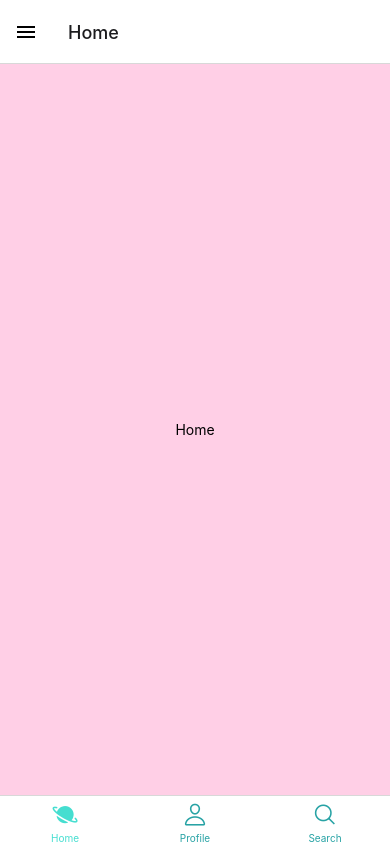
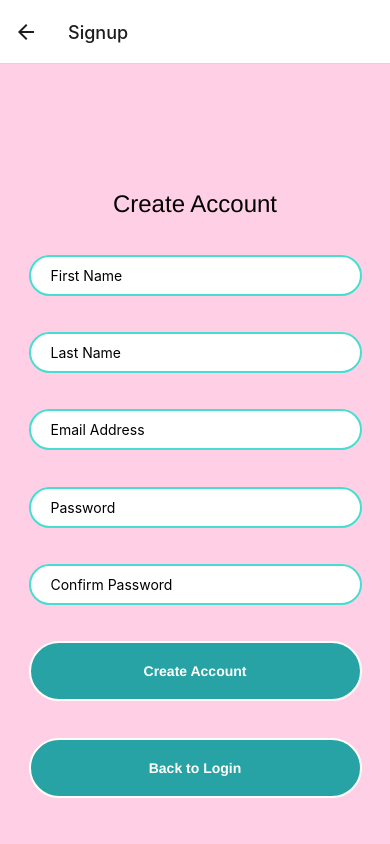
Before and after one commit to ImogenSibley/MobileAppDevAssignment, a React Native app: screen /Signup in a window 390 px wide. Before the commit this address had no page. Built offline with nearby package versions, Linux system fonts and the light colour scheme.

Commit message:
Fully Added Navigation

```diff
--- a/App.js
+++ b/App.js
@@ -8,7 +8,7 @@ import { Ionicons } from '@expo/vector-icons';
 import 'react-native-gesture-handler';
 
 import Login from './screens/Login';
-//import Signup from './screens/Signup';
+import Signup from './screens/Signup';
 import Home from './screens/Home';
 import Profile from './screens/Profile';
 import Search from './screens/Search';
@@ -23,24 +23,25 @@ const Drawer = createDrawerNavigator();
 const Tab = createBottomTabNavigator();
 const Stack = createStackNavigator();
 
-//function App(){
-//    return (
-//    <NavigationContainer>
-//      <Stack.Navigator>
-//        <Stack.Screen
-//          name="Login"
-//          component={Login}
-//          options={{ headerShown: false }}
-//        />
-//        <Stack.Screen name="Home" component={Home} />
-//      </Stack.Navigator>
-//    </NavigationContainer>
-//  );
-//}
+function App(){
+    return (
+    <NavigationContainer>
+      <Stack.Navigator>
+        <Stack.Screen
+          name="Login"
+          component={Login}
+          options={{ headerShown: false }}
+        />
+        <Stack.Screen name="Home" component={TabHome} />
+        <Stack.Screen name="Signup" component={Signup} />
+      </Stack.Navigator>
+    </NavigationContainer>
+  );
+}
 
-function HomeScreen() {
+function DrawerHome() {
     return (
-         <Drawer.Navigator initialRouteName="Home">
+         <Drawer.Navigator initialRouteName="Login">
              <Drawer.Screen name="Home" component={Home}  />
              <Drawer.Screen name="Account Settings" component={AccountSettings} />
              <Drawer.Screen name="Logout" component={Logout} />
@@ -48,9 +49,8 @@ function HomeScreen() {
     );
 }
 
-function App() {
+function TabHome() {
     return (
-        <NavigationContainer>
             <Tab.Navigator //main page when logged in
                 screenOptions={({ route }) => ({
                     tabBarIcon: ({ focused, color, size }) => {
@@ -77,12 +77,11 @@ function App() {
                     tabBarInactiveTintColor: '#28a3a5',
                 })}
             >
-                <Tab.Screen name="Home" component={HomeScreen} options={{ headerShown: false }} />
+                <Tab.Screen name="Home" component={DrawerHome} options={{ headerShown: false }} />
                 <Tab.Screen name="Profile" component={Profile} options={{ headerShown: false }}/>
                 <Tab.Screen name="Search" component={Search} options={{ headerShown: false }}/>
 
             </Tab.Navigator>
-       </NavigationContainer>
     );
 }
 
--- a/components/customButton.js
+++ b/components/customButton.js
@@ -15,7 +15,7 @@ const styles = StyleSheet.create({
 	button: {
 		width: '90%',
 		height: 60,
-		backgroundColor: '#ffd500',
+		backgroundColor: '#28a3a5',
 		borderRadius: 60,
 		justifyContent: 'center',
 		alignItems: 'center',
--- a/components/customInput.js
+++ b/components/customInput.js
@@ -23,7 +23,7 @@ const styles = StyleSheet.create({
 		width: '90%',
 
 		borderRadius: 60,
-		borderColor: '#ffd500',
+		borderColor: '#45ded0',
 		borderWidth: 2,
 
 
--- a/screens/Login/Login.js
+++ b/screens/Login/Login.js
@@ -1,24 +1,33 @@
 import React from 'react';
 import { useState } from 'react';
-import { View, Text, StyleSheet, TextInput, Image } from 'react-native';
+import { View, Text, StyleSheet, TextInput, Image, SafeAreaView } from 'react-native';
 //import { rocket } from '../assets';
 import CustomInput from '../../components/customInput';
 import CustomButton from '../../components/customButton';
 //----------------------------------------------
 //Login Screen
 
-const Login = () => {
+const Login = ({ navigation }) => {
 
-	const [username, setUsername] = useState('');
+	const [email, setEmail] = useState('');
 	const [password, setPassword] = useState('');
 
 	const onLoginPressed = () => {
-		console.warn("Username: "+username);
-		console.warn("Password: "+password);
+		console.warn("User: "+email);
+		console.warn("Password: " + password);
+		//if login authenticated, navigate to home
+		//GET login details
+		navigation.navigate("Home");
+	}
+
+	const onSignUpPressed = () => {
+		console.warn("Sign Up!");
+		navigation.navigate("Signup");
 	}
 
 	return (
-		<View style={styles.container}>
+		<SafeAreaView style={styles.root}>
+			<View style={styles.container}>
 			{/*Spacebook Logo*/}
 			{/*Login Title*/}
 			<View style={styles.titleContainer}>
@@ -27,20 +36,28 @@ const Login = () => {
 			</View>
 
 			{/*Text Input for logging in*/}
-			<CustomInput placeholder="Username" value={username} setValue={setUsername} />
+			<CustomInput placeholder="Email" value={email} setValue={setEmail} />
 			<CustomInput secureTextEntry={true} placeholder="Password" value={password} setValue={setPassword} />
 
 			{/*Button to Click Login*/}
 			<CustomButton text="Login" onPress={onLoginPressed} />
-		</View>
+
+			{/*Button to Sign Up*/}
+			<CustomButton text="Create an Account" onPress={onSignUpPressed} />
+			</View>
+		</SafeAreaView>
 	);
 }
 
 const styles = StyleSheet.create({
-	logo: {
-		width: 120,
-		height: 120,
+	root: {
+		flex: 1,
+		backgroundColor: '#ffcfe6',
 	},
+	//logo: {
+	//	width: 120,
+	//	height: 120,
+	//},
 	container: {
 		flex: 1,
 		justifyContent: 'space-evenly',
--- a/screens/Signup/Signup.js
+++ b/screens/Signup/Signup.js
@@ -1,24 +1,129 @@
 import React, { Component } from 'react';
-import { Text, View } from 'react-native';
+import { useState } from 'react';
+import { Text, View, SafeAreaView, StyleSheet, ActivityIndicator, FlatList, Button, Alert } from 'react-native';
+import CustomInput from '../../components/customInput';
+import CustomButton from '../../components/customButton';
 
-class Signup extends Component {
-    render() {
+
+const Signup = ({ navigation }) => {
+	const [email, setEmail] = useState('');
+	const [password, setPassword] = useState('');
+	const [first_name, setFirstName] = useState('');
+	const [last_name, setLastName] = useState('');
+	const [passwordCheck, setPasswordCheck] = useState('');
+
+	const onSignUpPressed = () => {
+		//if sign up completed authentication here
+		//POST sign up details store in async storage
+		//console.log("mounted");
+		//this.getData();
+		navigation.navigate("Home");
+	}
+
+	const onReturnPressed = () => {
+		console.warn("Returned!");
+		navigation.navigate("Login");
+	}
 		return (
 			<SafeAreaView style={styles.root}>
-                <View>
-                    <Text>Signup</Text>
+				<View style={styles.container}>
+				{/*Spacebook Logo*/}
+				{/*Sign Up Title*/}
+				<View style={styles.titleContainer}>
+					<Text style={styles.sectionTitle}>Create Account</Text>
+
+				</View>
+
+				{/*Text Input for Creating an Account*/}
+				<CustomInput placeholder="First Name" value={first_name} setValue={setFirstName} />
+				<CustomInput placeholder="Last Name" value={last_name} setValue={setLastName} />
+				<CustomInput placeholder="Email Address" value={email} setValue={setEmail} />
+				<CustomInput secureTextEntry={true} placeholder="Password" value={password} setValue={setPassword} />
+				<CustomInput secureTextEntry={true} placeholder="Confirm Password" value={passwordCheck} setValue={setPasswordCheck} />
+
+
+				{/*Button to Sign Up*/}
+				<CustomButton text="Create Account" onPress={onSignUpPressed} />
+
+				{/*Button to Return*/}
+				<CustomButton text="Back to Login" onPress={onReturnPressed} />
+
 				</View>
 			</SafeAreaView>
 		);
+
+
+	const getData = () => {
+		console.log("getting data...");
+		return fetch("http://localhost:3333/list")
+			.then((response) => response.json())
+			.then((responseJson) => {
+				console.log(responseJson);
+				this.setState({
+					isLoading: false,
+					shoppingListData: responseJson
+				})
+			})
+			.catch((error) => {
+				console.log(error);
+			});
+		console.log("data got");
+	}
+
+	const addItem = () => {
+		let to_send = {
+			id: parseInt(this.state.id),
+			first_name: this.state.first_name,
+			last_name: this.state.last_name,
+			email: this.state.email,
+			password: this.state.password
+		};
+
+		return fetch("http://localhost:3333/list", {
+			method: 'post',
+			headers: {
+				'Content-Type': 'application/json'
+			},
+			body: JSON.stringify(to_send)
+		})
+			.then((response) => {
+				Alert.alert("Item added");
+				this.getData();
+			})
+			.catch((error) => {
+				console.log(error);
+			})
 	}
 }
+
+
+
+
+
 
 const styles = StyleSheet.create({
 	root: {
 		flex: 1,
 		backgroundColor: '#ffcfe6',
+	},
+	//logo: {
+	//	width: 120,
+	//	height: 120,
+	//},
+	container: {
+		flex: 1,
+		justifyContent: 'space-evenly',
+		alignItems: 'center',
+		padding: 10,
+	},
+	titleContainer: {
+		paddingTop: 80,
+		paddingHorizontal: 40,
+	},
+	sectionTitle: {
+		fontSize: 24,
+		fontFamily: 'helvetica',
 	}
-
 });
 
 export default Signup;
```
Lines whose indentation alone changed are shown as unchanged.
